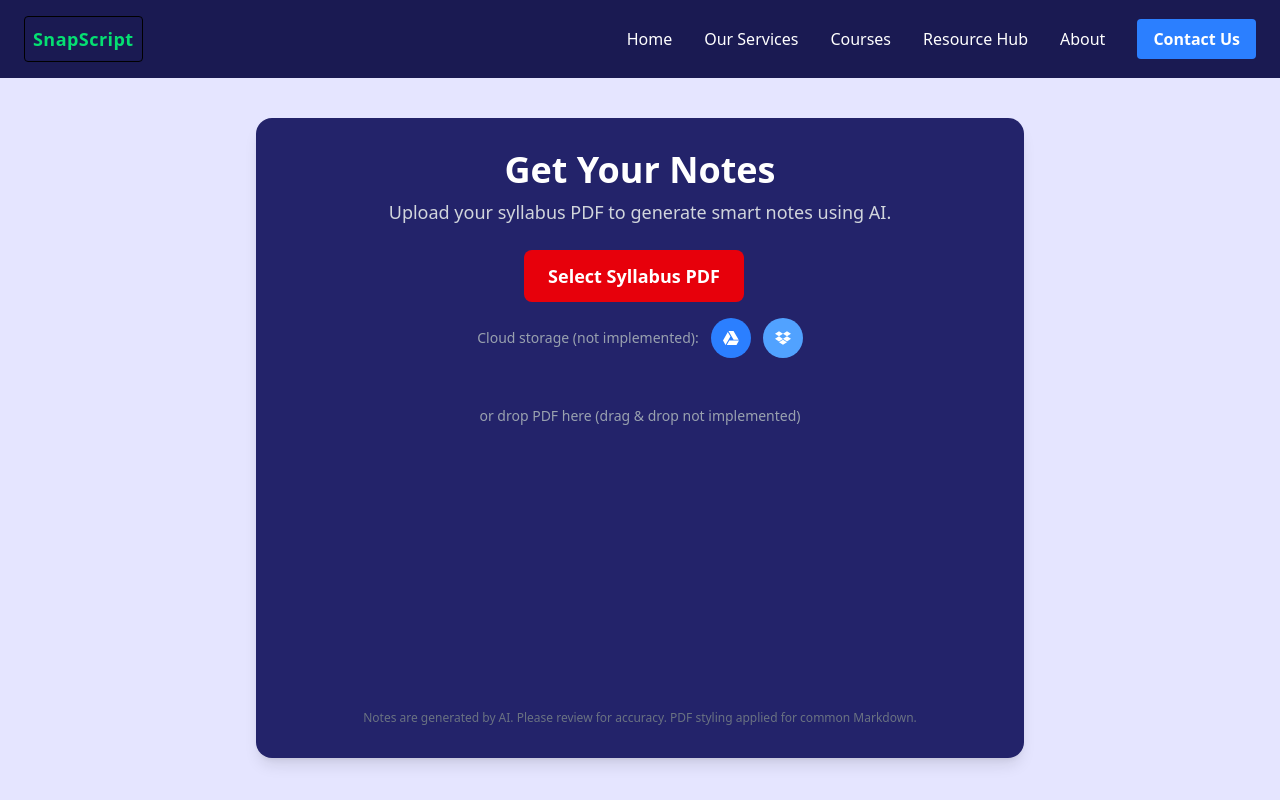
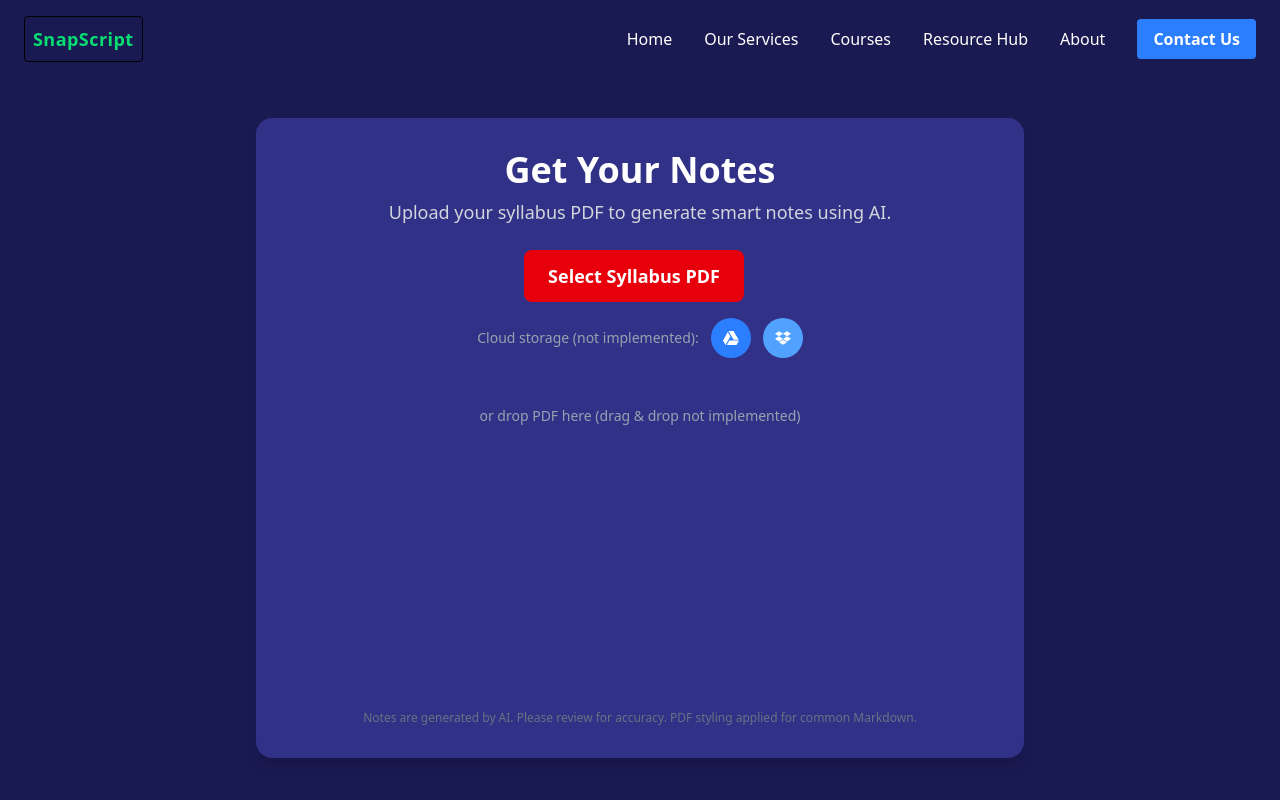
Before and after one commit to adityakartik43/SnapScript, a React (Vite) app: page / in a window 1280 px wide. Built offline with nearby package versions, Linux system fonts and the light colour scheme; no server answers.

Commit message:
Update UploadAndGenerate component styles and remove sample PDF file

```diff
--- a/src/components/UploadAndGenerate.jsx
+++ b/src/components/UploadAndGenerate.jsx
@@ -313,7 +313,7 @@ Organize the content using Markdown-style headings (e.g., ## Section Heading, ##
   const isLoading = isLoadingPdf || isLoadingGemini || isGeneratingPdf;
 
   return (
-    <div className="bg-[#23236a] m-10 rounded-2xl shadow-lg p-8 flex flex-col items-center w-full max-w-3xl min-h-[80vh]">
+    <div className="bg-[#313187] m-10 rounded-2xl shadow-lg p-8 flex flex-col items-center w-full max-w-3xl min-h-[80vh]">
       <h1 className="text-4xl font-bold mb-2 text-white">Get Your Notes</h1>
       <p className="text-lg text-gray-300 mb-6 text-center max-w-xl">
         Upload your syllabus PDF to generate smart notes using AI.
@@ -390,7 +390,7 @@ Organize the content using Markdown-style headings (e.g., ## Section Heading, ##
       {showDownloadButton && (
         <div className="mt-6">
             <button
-                className="bg-purple-600 hover:bg-purple-700 text-white font-semibold px-8 py-4 rounded-lg text-xl shadow-lg transition-all duration-300 ease-in-out transform hover:scale-105 disabled:opacity-50 disabled:bg-purple-400"
+                className="bg-green-600 hover:bg-purple-700 text-white font-semibold px-8 py-4 rounded-lg text-xl shadow-lg transition-all duration-300 ease-in-out transform hover:scale-105 disabled:opacity-50 disabled:bg-purple-400"
                 onClick={handleDownloadPdf}
                 disabled={isGeneratingPdf || !rawGeneratedNotes}
             >
--- a/src/index.css
+++ b/src/index.css
@@ -1,5 +1,5 @@
 @import "tailwindcss";
 
 body {
-  background-color: rgb(229, 229, 255)
+  background-color: #1a1a52
 }
```
Also changed, not shown: 1 other file (tests, documents, lock files or other folders).
